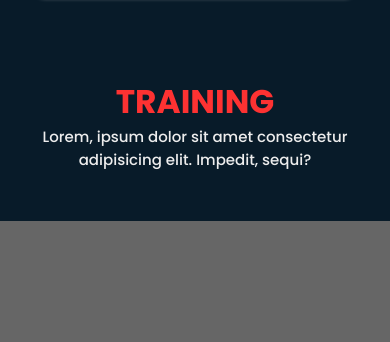
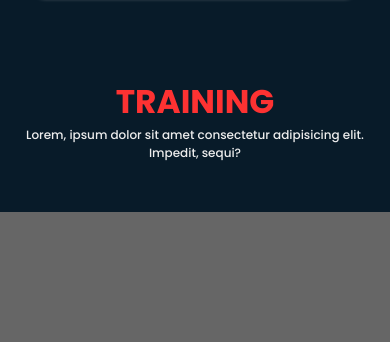
Before and after one commit to zypherr-website/boxing-gym-landing-page1, a plain HTML site: page index.html in a window 390 px wide. Shown: the part 1804-2146 px from the top of the page. Drawn offline with nearby package versions, Linux system fonts and the light colour scheme; a web font is replaced by a local one.

Commit message:
Update media.css

```diff
--- a/css/media.css
+++ b/css/media.css
@@ -73,6 +73,12 @@
 @media (max-width: 850px) {
     .training-section .training-service{
         grid-template-columns: repeat(1, 1fr);
+    }
+}
+
+@media (max-width: 800px) {
+    .training-section p{
+        font-size: 1.2rem;
     }
 }
 
```
